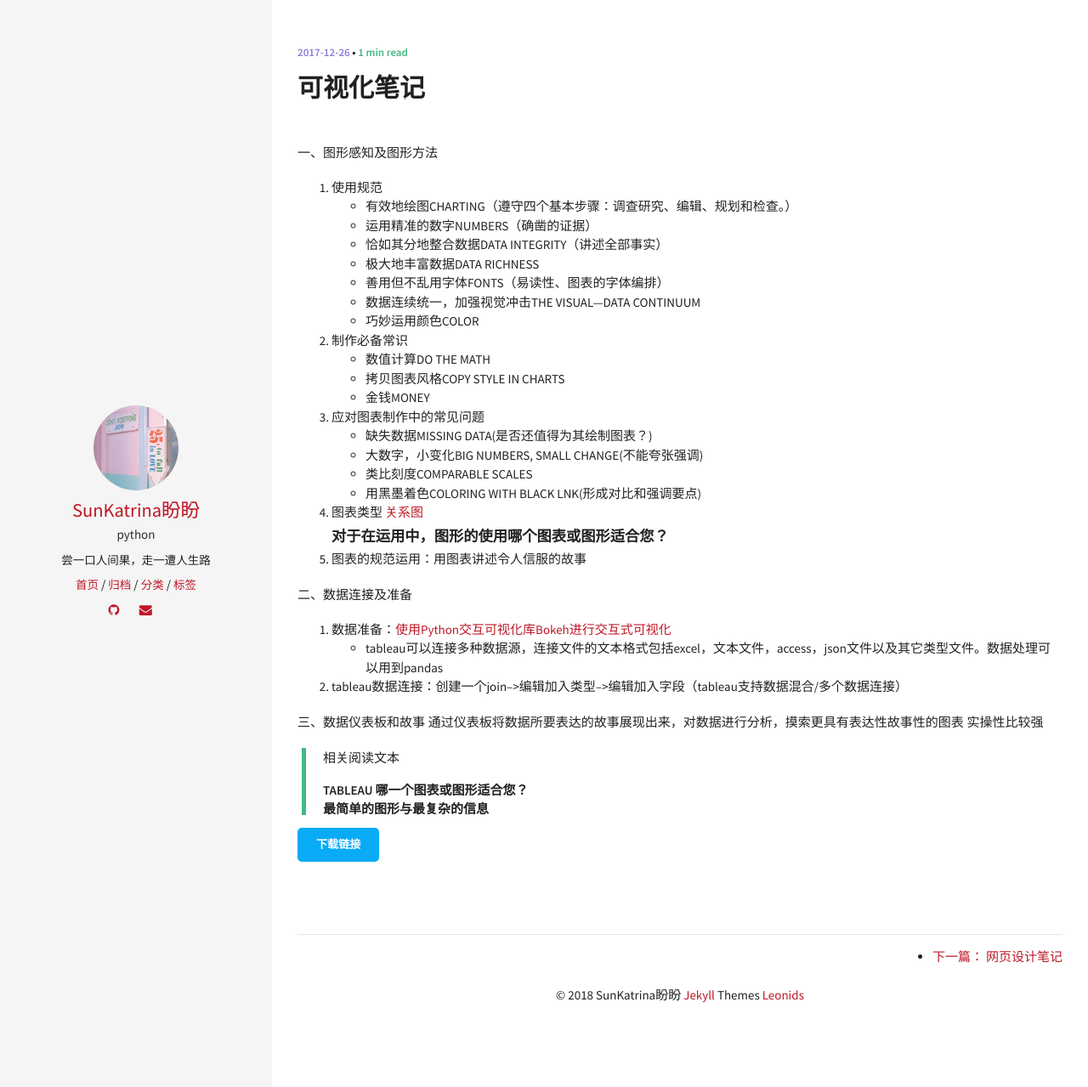
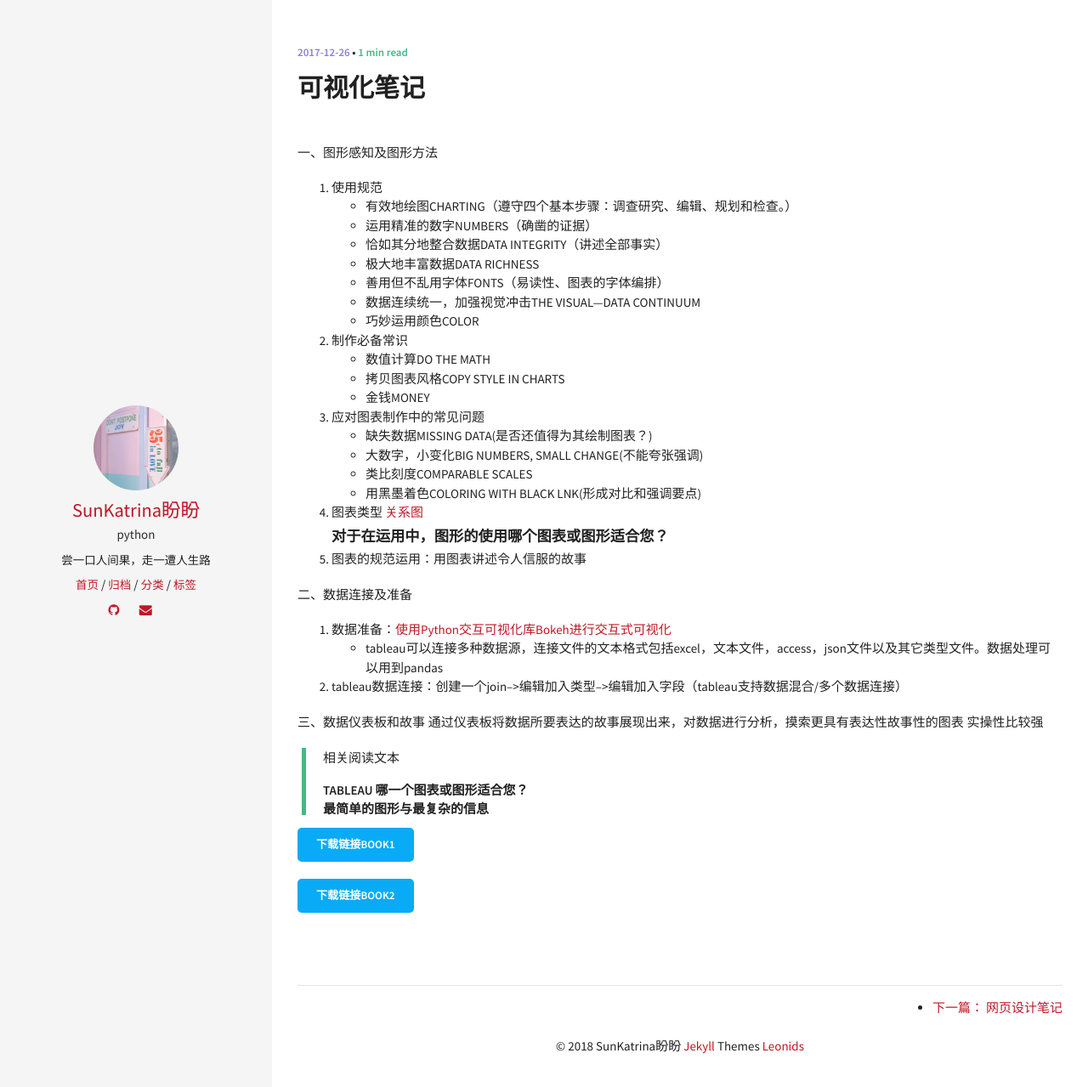
Before and after one commit to sunsipan/sunsipan.github.io, a Jekyll site: the page built from _posts/2017-12-26-Information-visualization.md, in a window 1280 px wide. Shown: the top 1279 px of the page at 85% size. Built offline with Jekyll 4.4.1, drawn with Linux system fonts in a browser that asks for light colours; comment, search, counter and statistics services are not loaded.

Commit message:
Update 2017-12-26-Information-visualization.md

```diff
--- a/_posts/2017-12-26-Information-visualization.md
+++ b/_posts/2017-12-26-Information-visualization.md
@@ -43,4 +43,5 @@ comments: true
 > 相关阅读文本
 ###### [tableau 哪一个图表或图形适合您？]({{ site.url }}/assets/pdf/Which_chart_or_figure_is_suitable_for_you.pdf )
 ###### [最简单的图形与最复杂的信息]({{ site.url }}/assets/pdf/最简单的图形与最复杂的信息_nodrm.pdf )
-<div markdown="0"><a href="https://pan.baidu.com/s/1dFq8UNB" class="btn btn-info">下载链接</a></div>
+<div markdown="0"><a href="https://pan.baidu.com/s/1dFq8UNB" class="btn btn-info">下载链接BOOK1</a></div>
+<div markdown="0"><a href="https://pan.baidu.com/s/1eSET1SY" class="btn btn-info">下载链接BOOK2</a></div>
```
